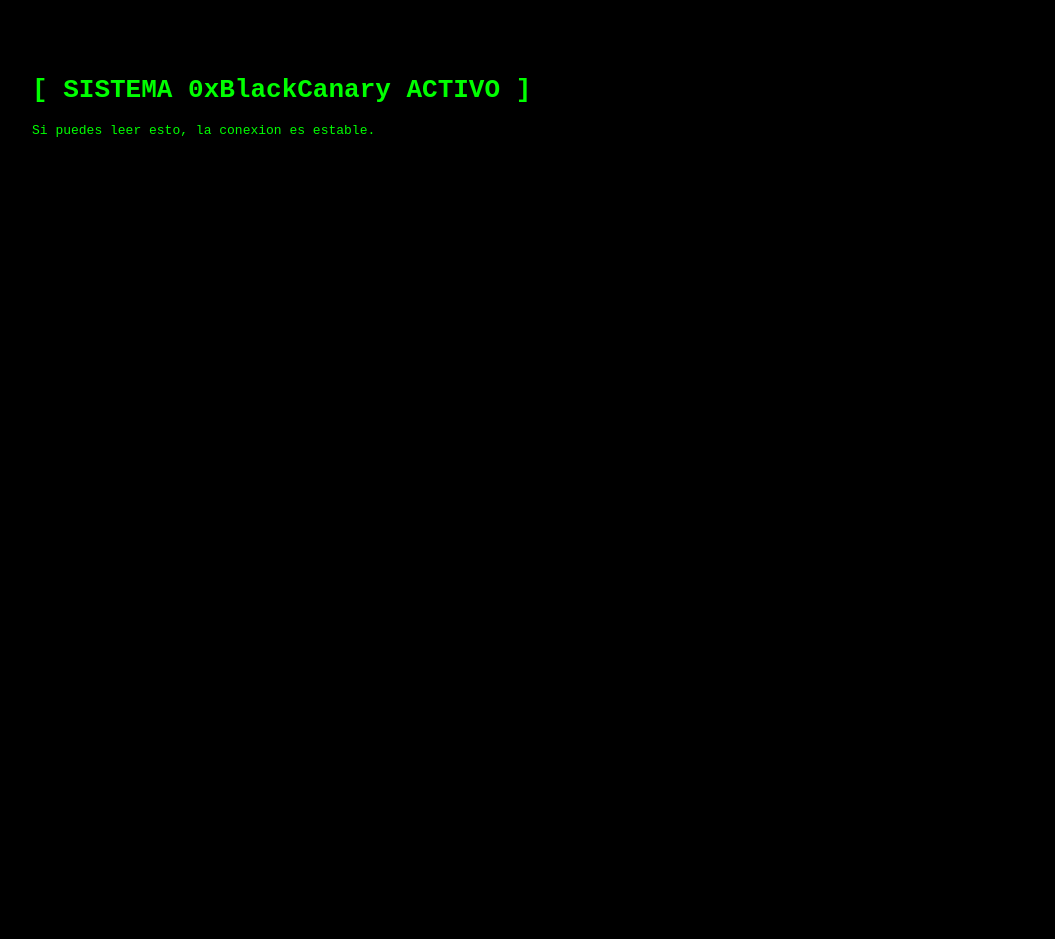
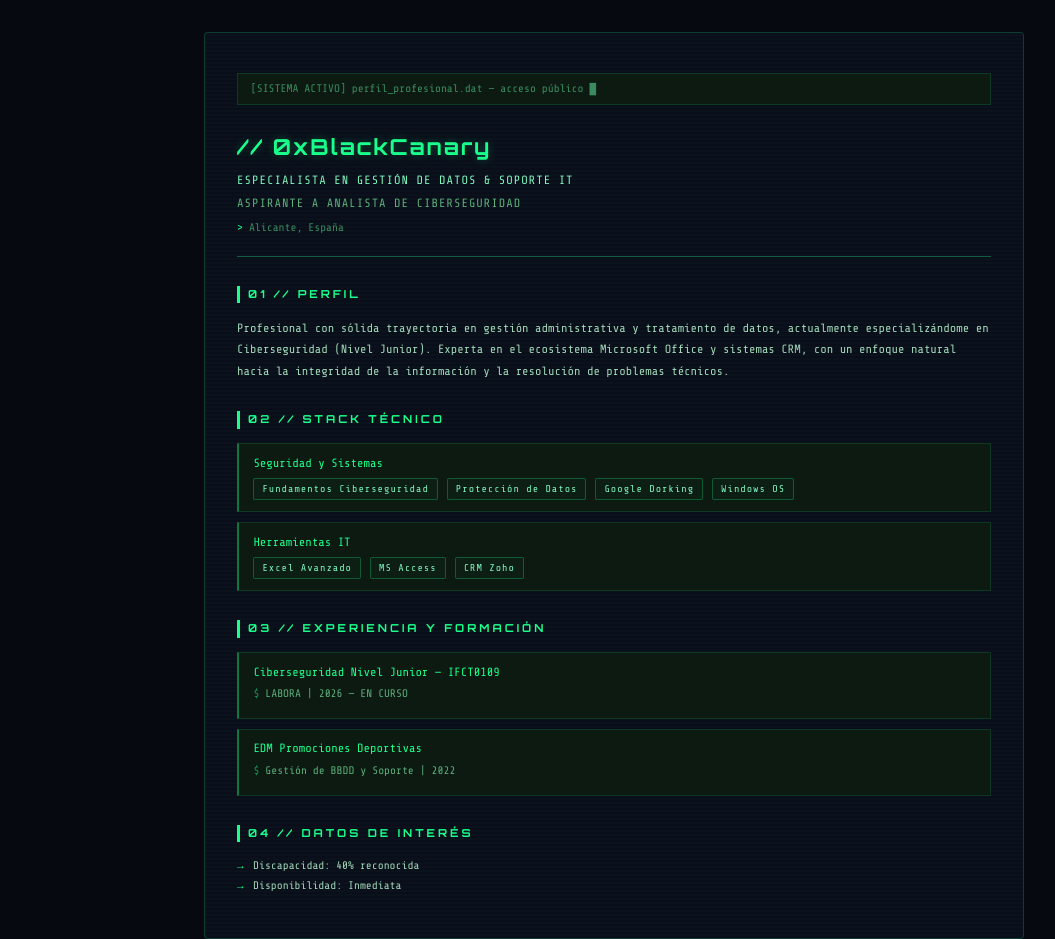
Before and after one commit to 0xBlackCanary/cv, a plain HTML site: page index.html in a window 1280 px wide. Shown: the whole page, without its empty margins (26-1081 px from the left). Before the commit the page ends 800 px from the top, so only its background shows below. Drawn offline with nearby package versions, Linux system fonts and the light colour scheme.

Commit message:
Update index.html

```diff
--- a/index.html
+++ b/index.html
@@ -1,8 +1,168 @@
 <!DOCTYPE html>
-<html>
-<head><title>Test</title></head>
-<body style="background: black; color: lime; font-family: monospace; padding: 50px;">
-    <h1>[ SISTEMA 0xBlackCanary ACTIVO ]</h1>
-    <p>Si puedes leer esto, la conexion es estable.</p>
+<html lang="es">
+<head>
+  <meta charset="UTF-8">
+  <meta name="viewport" content="width=device-width, initial-scale=1.0">
+  <title>CV — 0xBlackCanary</title>
+  <link href="https://fonts.googleapis.com/css2?family=Share+Tech+Mono&family=Orbitron:wght@400;700&display=swap" rel="stylesheet">
+  <style>
+    *, *::before, *::after { box-sizing: border-box; margin: 0; padding: 0; }
+    body {
+      background: #060910;
+      color: #c8f0d0;
+      font-family: 'Share Tech Mono', monospace;
+      font-size: 13px;
+      line-height: 1.6;
+      min-height: 100vh;
+      padding: 2rem 1rem;
+    }
+    .cv-root {
+      max-width: 820px;
+      margin: 0 auto;
+      background: #0a0e1a;
+      border: 1px solid #1aff8c33;
+      border-radius: 4px;
+      padding: 2.5rem 2rem;
+      position: relative;
+      overflow: hidden;
+    }
+    .cv-root::before {
+      content: '';
+      position: absolute;
+      top: 0; left: 0; right: 0; bottom: 0;
+      background: repeating-linear-gradient(0deg, transparent, transparent 2px, rgba(0,255,100,0.015) 2px, rgba(0,255,100,0.015) 4px);
+      pointer-events: none;
+      z-index: 0;
+    }
+    .cv-inner { position: relative; z-index: 1; }
+    .cv-status {
+      font-size: 11px;
+      color: #3a8c60;
+      margin-bottom: 1.5rem;
+      padding: 0.4rem 0.8rem;
+      border: 1px solid #1aff8c22;
+      background: #0d1a12;
+    }
+    .cv-header {
+      border-bottom: 1px solid #1aff8c55;
+      padding-bottom: 1.2rem;
+      margin-bottom: 1.8rem;
+    }
+    .cv-name {
+      font-family: 'Orbitron', monospace;
+      font-size: 22px;
+      font-weight: 700;
+      color: #1aff8c;
+      letter-spacing: 2px;
+      margin-bottom: 6px;
+      text-shadow: 0 0 10px #1aff8c44;
+    }
+    .cv-title {
+      font-size: 12px;
+      color: #7ef7c0;
+      letter-spacing: 1px;
+      margin-bottom: 4px;
+    }
+    .cv-location {
+      font-size: 11px;
+      color: #3a8c60;
+      margin-top: 6px;
+    }
+    .cv-location::before { content: '> '; color: #1aff8c; }
+    .cv-section { margin-bottom: 1.8rem; }
+    .cv-section-title {
+      font-family: 'Orbitron', monospace;
+      font-size: 11px;
+      font-weight: 700;
+      color: #1aff8c;
+      letter-spacing: 3px;
+      border-left: 3px solid #1aff8c;
+      padding-left: 8px;
+      margin-bottom: 0.9rem;
+      text-transform: uppercase;
+    }
+    .cv-text { color: #a0d8b8; font-size: 12px; line-height: 1.8; }
+    .cv-block {
+      border: 1px solid #1aff8c22;
+      border-left: 2px solid #1aff8c66;
+      padding: 0.6rem 0.9rem;
+      margin-bottom: 0.6rem;
+      background: #0d1a12;
+    }
+    .cv-block-title { color: #1aff8c; font-size: 12px; margin-bottom: 3px; }
+    .cv-block-sub { color: #5aaf7a; font-size: 11px; margin-bottom: 6px; }
+    .cv-block-sub::before { content: '$ '; color: #1aff8c88; }
+    .cv-bullet { color: #a0d8b8; font-size: 11px; padding-left: 16px; position: relative; margin-bottom: 3px; }
+    .cv-bullet::before { content: '→ '; color: #1aff8c; position: absolute; left: 0; }
+    .cv-tag {
+      display: inline-block;
+      background: #0d1f14;
+      border: 1px solid #1aff8c44;
+      color: #7ef7c0;
+      font-size: 10px;
+      padding: 2px 8px;
+      margin: 2px 2px 2px 0;
+      border-radius: 2px;
+      letter-spacing: 1px;
+    }
+    .cv-grid { display: grid; grid-template-columns: 1fr 1fr; gap: 0.8rem; }
+    .cv-separator { border: none; border-top: 1px solid #1aff8c1a; margin: 1.2rem 0; }
+    .blink { animation: blink 1.2s step-end infinite; }
+    @keyframes blink { 0%,100%{opacity:1} 50%{opacity:0} }
+    @media (max-width: 520px) { .cv-grid { grid-template-columns: 1fr; } .cv-name { font-size: 17px; } }
+  </style>
+</head>
+<body>
+  <div class="cv-root">
+    <div class="cv-inner">
+      <div class="cv-status">
+        [SISTEMA ACTIVO] perfil_profesional.dat — acceso público <span class="blink">█</span>
+      </div>
+      <div class="cv-header">
+        <div class="cv-name">// 0xBlackCanary</div>
+        <div class="cv-title">ESPECIALISTA EN GESTIÓN DE DATOS &amp; SOPORTE IT</div>
+        <div class="cv-title" style="color:#5aaf7a;">ASPIRANTE A ANALISTA DE CIBERSEGURIDAD</div>
+        <div class="cv-location">Alicante, España</div>
+      </div>
+      <div class="cv-section">
+        <div class="cv-section-title">01 // Perfil</div>
+        <div class="cv-text">
+          Profesional con sólida trayectoria en gestión administrativa y tratamiento de datos, actualmente especializándome en Ciberseguridad (Nivel Junior). Experta en el ecosistema Microsoft Office y sistemas CRM, con un enfoque natural hacia la integridad de la información y la resolución de problemas técnicos.
+        </div>
+      </div>
+      <div class="cv-section">
+        <div class="cv-section-title">02 // Stack técnico</div>
+        <div class="cv-block">
+          <div class="cv-block-title">Seguridad y Sistemas</div>
+          <span class="cv-tag">Fundamentos Ciberseguridad</span>
+          <span class="cv-tag">Protección de Datos</span>
+          <span class="cv-tag">Google Dorking</span>
+          <span class="cv-tag">Windows OS</span>
+        </div>
+        <div class="cv-block">
+          <div class="cv-block-title">Herramientas IT</div>
+          <span class="cv-tag">Excel Avanzado</span>
+          <span class="cv-tag">MS Access</span>
+          <span class="cv-tag">CRM Zoho</span>
+        </div>
+      </div>
+      <div class="cv-section">
+        <div class="cv-section-title">03 // Experiencia y Formación</div>
+        <div class="cv-block">
+          <div class="cv-block-title">Ciberseguridad Nivel Junior — IFCT0109</div>
+          <div class="cv-block-sub">LABORA | 2026 — EN CURSO</div>
+        </div>
+        <div class="cv-block">
+          <div class="cv-block-title">EDM Promociones Deportivas</div>
+          <div class="cv-block-sub">Gestión de BBDD y Soporte | 2022</div>
+        </div>
+      </div>
+      <div class="cv-section" style="margin-bottom:0;">
+        <div class="cv-section-title">04 // Datos de interés</div>
+        <div class="cv-bullet">Discapacidad: 40% reconocida</div>
+        <div class="cv-bullet">Disponibilidad: Inmediata</div>
+      </div>
+    </div>
+  </div>
 </body>
 </html>
```
